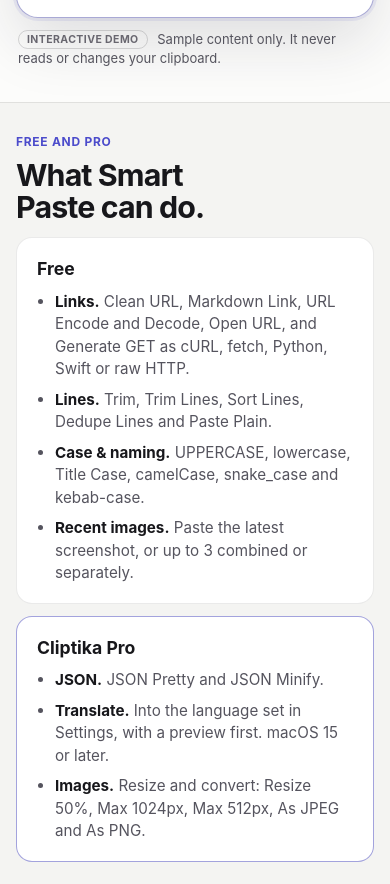
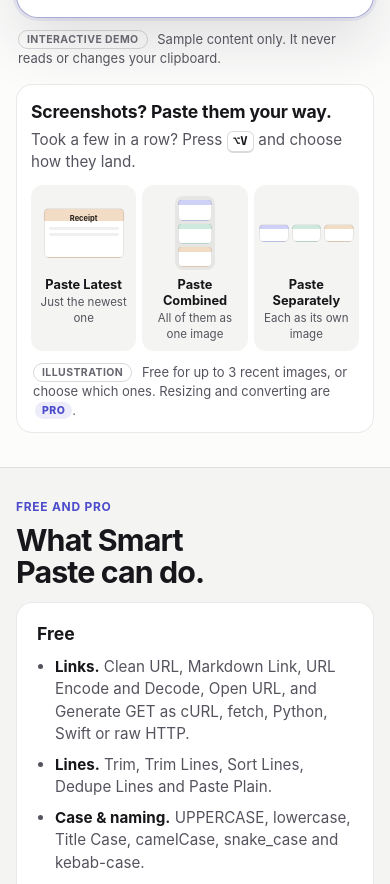
Before and after one commit to Yaronmd/cliptika-site, a plain HTML site: page smart-paste.html in a window 390 px wide. Shown: the part 1380-2264 px from the top of the page. Drawn offline with Linux system fonts and the light colour scheme.

Commit message:
Smart Paste page: add "Screenshots? Paste them your way." card
A compact illustration under the four examples, before Free and Pro,
showing the Recent Images actions: Paste Latest, Paste Combined and
Paste Separately. Static HTML/CSS, scoped to .xp-page .xps*; reuses
.mini-shot, .out-imgs.is-combined, .sc-tag, .pro and site tokens.
Bumps showcase.css cache key on smart-paste.html only.

Co-Authored-By: Claude Opus 5.5 <noreply@anthropic.com>
Claude-Session: https://claude.ai/code/session_01PYgDQ7jMfyt1ucitb2Hj67

```diff
--- a/showcase.css
+++ b/showcase.css
@@ -769,3 +769,38 @@
 @media(min-width:1021px){.hero h1.d-only{font-size:clamp(2.35rem,5.4vw,4.6rem)}}
 @media(max-width:760px){.hero h1.m-only{align-self:stretch;font-size:clamp(1.5rem,calc(8.6vw - 3px),2.9rem)}}
 #fp-heading .nw{white-space:nowrap}   /* the Free / Pro heading breaks between phrases, never inside one */
+
+/* ===== Smart Paste page: "Screenshots? Paste them your way." (Recent Images), under the four examples ===== */
+.xp-page .xps{margin-top:20px;padding:18px 20px 16px;border:1px solid var(--border);border-radius:16px;background:var(--surface)}
+.xp-page .xps-h h3{margin:0;font-size:1.1rem;letter-spacing:-.01em;text-wrap:balance}
+.xp-page .xps-h p{margin:4px 0 0;color:var(--text2);font-size:.95rem;line-height:1.45}
+.xp-page .xps-h kbd{font-size:.8em}
+.xp-page .xps-opts{list-style:none;margin:14px 0 0;padding:0;display:grid;grid-template-columns:repeat(3,minmax(0,1fr));gap:10px}
+.xp-page .xps-opts li{display:flex;flex-direction:column;align-items:center;text-align:center;min-width:0;padding:12px 8px 11px;border-radius:12px;background:var(--surface2)}
+.xp-page .xps-viz{display:grid;place-items:center;width:100%;height:104px;margin-bottom:8px}
+.xp-page .xps-viz>.mini-shot{max-width:100%}
+.xp-page .xps-viz>.mini-shot{width:112px}
+.xp-page .xps-viz .out-imgs.is-combined{gap:2px;padding:3px}
+.xp-page .xps-viz .out-imgs .mini-shot{width:48px;padding:2px}
+.xp-page .xps-sep{display:flex;gap:5px}
+.xp-page .xps-sep .mini-shot{width:44px;padding:2px}
+.xp-page .xps-viz .mini-shot:not(:only-child) i{height:2px}
+.xp-page .xps-opts strong{font-size:.93rem;line-height:1.25}
+.xp-page .xps-opts small{margin-top:2px;color:var(--text2);font-size:.82rem;line-height:1.35}
+.xp-page .xps-fine{margin:12px 2px 0;color:var(--text2);font-size:13px;line-height:1.45}
+.xp-page .xps-fine .sc-tag{margin-right:6px;vertical-align:1px}
+@media(max-width:760px){
+  .xp-page .xps{margin-top:16px;padding:14px 14px 12px}
+  .xp-page .xps-opts{gap:6px;margin-top:12px}
+  .xp-page .xps-opts li{padding:10px 4px 9px}
+  .xp-page .xps-viz{height:76px;margin-bottom:6px}
+  .xp-page .xps-viz>.mini-shot{width:80px}
+  .xp-page .xps-viz>.mini-shot b{font-size:7.5px}
+  .xp-page .xps-viz .out-imgs .mini-shot{width:34px}
+  .xp-page .xps-sep{gap:3px}
+  .xp-page .xps-sep .mini-shot{width:clamp(22px,7.6vw,30px);padding:1px}
+  .xp-page .xps-viz .mini-shot:not(:only-child) i{display:none}
+  .xp-page .xps-opts strong{font-size:.8rem}
+  .xp-page .xps-opts small{font-size:.72rem}
+}
+@media(max-width:359px){.xp-page .xps-viz>.mini-shot{width:62px}.xp-page .xps-viz>.mini-shot b{font-size:6.5px}.xp-page .xps-sep{gap:2px}.xp-page .xps-sep .mini-shot{width:20px}}
--- a/smart-paste.html
+++ b/smart-paste.html
@@ -11,7 +11,7 @@
   <link rel="icon" href="favicon.png" type="image/png" sizes="32x32">
   <link rel="apple-touch-icon" href="assets/icons/cliptika-app-icon-180.png">
   <link rel="stylesheet" href="style.css?v=preview-19"><link rel="stylesheet" href="site.css?v=s13">
-  <link rel="stylesheet" href="showcase.css?v=sc-77-fx">
+  <link rel="stylesheet" href="showcase.css?v=sc-78-xps">
 </head>
 <body class="xp-page">
 <svg xmlns="http://www.w3.org/2000/svg" width="0" height="0" style="position:absolute" aria-hidden="true" focusable="false"><defs>
@@ -57,6 +57,18 @@
           <div class="sc-foot"><p class="sc-cap" data-demo-cap aria-live="polite"></p><div class="sc-extra" data-demo-extra></div></div>
         </article>
         <p class="m-note xp-note"><span class="sc-tag">Interactive Demo</span> Sample content only. It never reads or changes your clipboard.</p>
+        <article class="xps" aria-labelledby="xps-title">
+          <div class="xps-h">
+            <h3 id="xps-title">Screenshots? Paste them your way.</h3>
+            <p>Took a few in a row? Press <kbd>⌥V</kbd> and choose how they land.</p>
+          </div>
+          <ul class="xps-opts">
+            <li><span class="xps-viz" aria-hidden="true"><span class="mini-shot ms3"><b>Receipt</b><i></i><i></i></span></span><strong>Paste Latest</strong><small>Just the newest one</small></li>
+            <li><span class="xps-viz" aria-hidden="true"><span class="out-imgs is-combined"><span class="mini-shot ms1"></span><span class="mini-shot ms2"></span><span class="mini-shot ms3"></span></span></span><strong>Paste Combined</strong><small>All of them as one image</small></li>
+            <li><span class="xps-viz" aria-hidden="true"><span class="xps-sep"><span class="mini-shot ms1"></span><span class="mini-shot ms2"></span><span class="mini-shot ms3"></span></span></span><strong>Paste Separately</strong><small>Each as its own image</small></li>
+          </ul>
+          <p class="xps-fine"><span class="sc-tag">Illustration</span> Free for up to 3 recent images, or choose which ones. Resizing and converting are <span class="pro">Pro</span>.</p>
+        </article>
       </div>
     </section>
 
```
